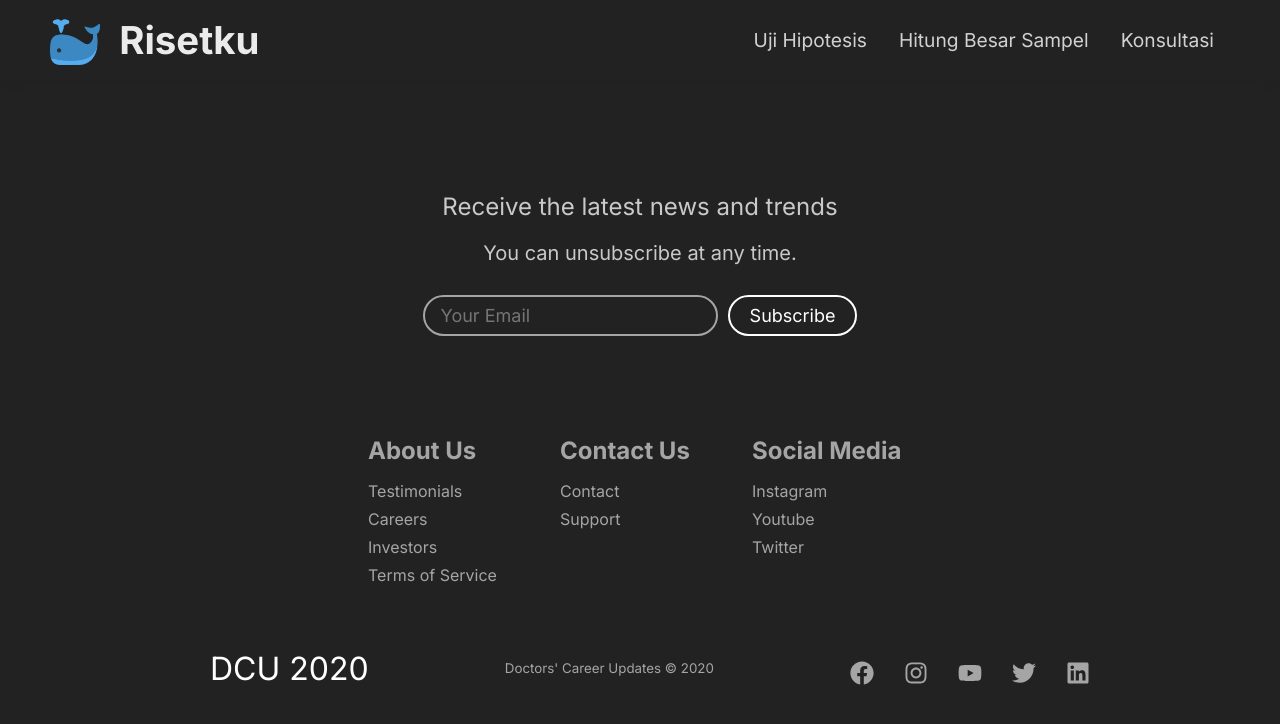
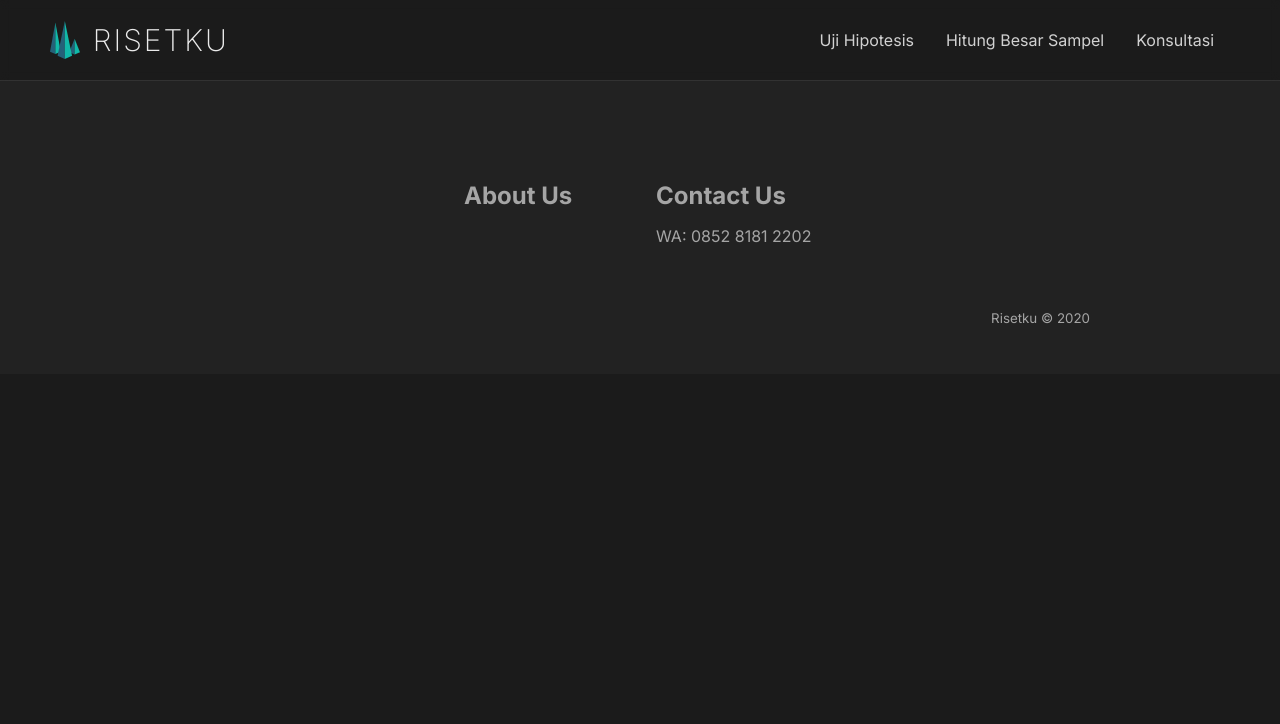
Before and after one commit to febriliankr/risetku.com, a React (Create React App) app: page /uji-hipotesis in a window 1280 px wide. Shown: the top 724 px of the page. Built offline with nearby package versions, Linux system fonts and the light colour scheme.

Commit message:
edited to look like obsidian md

```diff
--- a/public/index.html
+++ b/public/index.html
@@ -2,14 +2,14 @@
 <html lang="en">
   <head>
     <meta charset="utf-8" />
-    <link rel="icon" href="%PUBLIC_URL%/favicon.png" />
+    <link rel="icon" href="%PUBLIC_URL%/favicon.svg" />
     <meta name="viewport" content="width=device-width, initial-scale=1" />
     <meta name="theme-color" content="#000000" />
     <meta
       name="description"
       content="Aplikasi untuk memudahkan analisis penelitian Anda."
     />
-    <link rel="apple-touch-icon" href="%PUBLIC_URL%/logo192.png" />
+    <link rel="apple-touch-icon" href="%PUBLIC_URL%/favicon.svg" />
     <!--
       manifest.json provides metadata used when your web app is installed on a
       user's mobile device or desktop. See https://developers.google.com/web/fundamentals/web-app-manifest/
--- a/src/Pages/Landing.css
+++ b/src/Pages/Landing.css
@@ -6,7 +6,7 @@
 .landing__container {
   background-color: #1b1b1b;
   padding-top: 4rem;
-
+  background-image: url(https://obsidian.md/images/starfield.svg);
   min-height: 100vh;
 }
 
@@ -23,11 +23,12 @@
 }
 
 .landing__text-header{
-  font-size: 30px;
+  font-size: 50px;
   margin-bottom: 10px;
+  font-weight: 800;
   max-width: 900px;
-
-  background: -webkit-linear-gradient(45deg, #15a4f7, #17ffd8 80%);
+  background: #fff;
+  /* background: -webkit-linear-gradient(45deg, #15a4f7, #17ffd8 80%); */
   -webkit-background-clip: text;
   -webkit-text-fill-color: transparent;
 }
--- a/src/components/Button/Button.css
+++ b/src/components/Button/Button.css
@@ -59,74 +59,6 @@
   font-size: 18px !important;
 }
 
-.btn--large:hover,
-.btn--medium:hover,
-.btn--mobile:hover {
-  transition: all 0.3s ease-out;
-  background: #fff;
-  color: #242424;
-}
-
-.btn--wide:hover {
-  color: #fff;
-  background-color: #f00946;
-}
-
-.blue {
-  background-color: #26a0da;
-  color: #fff;
-  border: none;
-}
-
-.red {
-  background-color: #f00946;
-  color: #fff;
-  border: none;
-}
-
-.cream {
-  background-color: #f6c06e;
-  color: #242424;
-  border: none;
-}
-
-.primary {
-  background-color: #242424;
-  color: #fff;
-  border: none;
-}
-
-.primary:hover {
-  background-color: #fff;
-  color: #242424;
-  border: none;
-}
-
-.green {
-  background-color: #25ce4a;
-  color: #fff;
-  border: none;
-}
-
-.green:hover {
-  background-color: #242424;
-}
-
-.btn-link {
-  display: flex;
-  justify-content: center;
-  align-items: center;
-  text-decoration: none;
-  padding: 8px 16px;
-  height: 100%;
-  width: 100%;
-}
-
-.btn--blue:hover {
-  background-image: linear-gradient(to right, #fff 0%, #26a0da 51%, #fff 100%);
-  color: #26a0da;
-}
-
 @media screen and (max-width: 960px) {
   .btn--evoblue {
     max-width: 100% !important;
@@ -151,58 +83,3 @@
   y: 100;
   box-shadow: 0px 0px 12px 0px rgba(38, 161, 218, 0.4);
 }
-
-/* evoblue light */
-.btn--evoblue-light {
-  border-radius: 50px;
-  transition: 0.3s;
-  border: 2px solid #fff;
-  background: transparent;
-  color: #fff;
-}
-
-.btn--evoblue-light:hover {
-  border: 2px solid #ffffff;
-  background: #ffffff;
-  color: #26a0da;
-  box-shadow: 0px 0px 70px 0px rgba(108, 226, 255, 0.7);
-}
-
-@media screen and (max-width: 960px) {
-  .btn--evoblue-light {
-    max-width: 100% !important;
-  }
-}
-
-.btn--evoblue-dark {
-  border-radius: 50px;
-  transition: 0.3s;
-  color: white;
-  border: 2px solid #ffffff;
-  background: transparent;
-  color: #fff;
-}
-
-.btn--evoblue-dark:hover {
-  border: 2px solid #26a0da;
-  background: linear-gradient(30deg, rgb(90, 189, 255) 0%, rgb(71, 104, 180) 100%);
-  /* background: #26a0da; */
-  color: #fff;
-  box-shadow: 0px 0px 12px 0px rgba(38, 161, 218, 0.4);
-}
-
-.btn--white {
-  border-radius: 50px;
-  transition: 0.3s;
-  color: #141414;
-  background-color: rgba(255, 255, 255, 0.432);
-  border: 2px solid rgba(255, 255, 255, 0.432);
-  box-shadow: 0px 0px 12px 0px rgba(0, 0, 0, 0.04);
-}
-
-.btn--white:hover {
-  border: 2px solid #ffffff;
-  background: #ffffff;
-  color: #000;
-  box-shadow: 0px 0px 12px 0px rgb(38, 160, 218, 0.2);
-}
--- a/src/components/Footer/Footer.js
+++ b/src/components/Footer/Footer.js
@@ -1,58 +1,18 @@
 import React from 'react';
 import './Footer.css';
 import { Link } from 'react-router-dom';
-import {
-  FaFacebook,
-  FaInstagram,
-  FaYoutube,
-  FaTwitter,
-  FaLinkedin
-} from 'react-icons/fa';
-import { Button } from '../Button/Button';
 
 function Footer() {
   return (
     <div className='footer-container'>
-      <section className='footer-subscription'>
-        <p className='footer-subscription-heading'>
-          Receive the latest news and trends
-        </p>
-        <p className='footer-subscription-text'>
-          You can unsubscribe at any time.
-        </p>
-        <div className='input-areas'>
-          <form>
-            <input
-              className='footer-input-dark'
-              name='email'
-              type='email'
-              placeholder='Your Email'
-            />
-            <Button buttonStyle='btn--evoblue-dark'>Subscribe</Button>
-          </form>
-        </div>
-      </section>
       <div className='footer-links'>
         <div className='footer-link-wrapper'>
           <div className='footer-link-items'>
-            <h2>About Us</h2>
-            <Link to='/'>Testimonials</Link>
-            <Link to='/'>Careers</Link>
-            <Link to='/'>Investors</Link>
-            <Link to='/'>Terms of Service</Link>
+          <Link to='/'><h2>About Us</h2></Link>
           </div>
           <div className='footer-link-items'>
             <h2>Contact Us</h2>
-            <Link to='/'>Contact</Link>
-            <Link to='/'>Support</Link>
-          </div>
-        </div>
-        <div className='footer-link-wrapper'>
-          <div className='footer-link-items'>
-            <h2>Social Media</h2>
-            <Link to='/'>Instagram</Link>
-            <Link to='/'>Youtube</Link>
-            <Link to='/'>Twitter</Link>
+            <Link to='/'>WA: 0852 8181 2202</Link>
           </div>
         </div>
       </div>
@@ -60,54 +20,10 @@ function Footer() {
         <div className='social-media-wrap'>
           <div className='footer-logo'>
             <Link to='/' className='social-logo'>
-              DCU 2020
+            <img src='favicon.svg' alt="Logo" className="navbar-icon"/>
             </Link>
           </div>
-          <small className='website-rights'>Doctors' Career Updates © 2020</small>
-          <div className='social-icons'>
-            <Link
-              className='social-icon-link'
-              to='/'
-              target='_blank'
-              aria-label='Facebook'
-            >
-              <FaFacebook />
-            </Link>
-            <Link
-              className='social-icon-link'
-              to='/'
-              target='_blank'
-              aria-label='Instagram'
-            >
-              <FaInstagram />
-            </Link>
-            <Link
-              className='social-icon-link'
-              to={
-                '//www.youtube.com/channel/UCsKsymTY_4BYR-wytLjex7A?view_as=subscriber'
-              }
-              target='_blank'
-              aria-label='Youtube'
-            >
-              <FaYoutube />
-            </Link>
-            <Link
-              className='social-icon-link'
-              to='/'
-              target='_blank'
-              aria-label='Twitter'
-            >
-              <FaTwitter />
-            </Link>
-            <Link
-              className='social-icon-link'
-              to='/'
-              target='_blank'
-              aria-label='LinkedIn'
-            >
-              <FaLinkedin />
-            </Link>
-          </div>
+          <small className='website-rights'>Risetku © 2020</small>
         </div>
       </section>
     </div>
--- a/src/components/Navbar/Navbar.css
+++ b/src/components/Navbar/Navbar.css
@@ -1,6 +1,8 @@
 .navbar {
-  background: #222222;
-  height: 80px;
+  background: rgba(22, 22, 22, 0.0);
+  backdrop-filter: blur(5px);
+  border-bottom: 1px solid rgba(255, 255, 255, 0.1);
+  height: 68px;
   display: flex;
   justify-content: center;
   align-items: center;
@@ -8,9 +10,6 @@
   position: sticky;
   top: 0;
   z-index: 999;
-  -webkit-box-shadow: 0px 0px 15px 0px rgba(0, 0, 0, 0.04);
-  -moz-box-shadow: 0px 0px 15px 0px rgba(0, 0, 0, 0.04);
-  box-shadow: 0px 0px 15px 0px rgba(0, 0, 0, 0.04);
 }
 
 .navbar-container {
@@ -34,15 +33,14 @@
   justify-self: start;
   cursor: pointer;
   text-decoration: none;
-  font-size: 1.2rem;
+  font-size: 1.0rem;
   display: flex;
   align-items: center;
 }
 
 .navbar-icon {
-  margin-right: 1.2rem;
-  max-width: 50px;
-
+  margin-right: 0.8rem;
+  max-width: 30px;
 }
 
 .nav-menu {
@@ -55,7 +53,6 @@
 }
 
 .nav-item {
-
   /* border-bottom: 2px solid white; */
   transition: 0.5s;
 }
@@ -74,10 +71,11 @@
   padding: 0.5rem 1rem;
   height: 100%;
   transition: 0.31s;
+  font-size: 16px;
 }
 
 .nav-links:hover {
-  color: #ffffff;
+  color: #37c1da;
 }
 
 .fa-bars {
@@ -171,3 +169,9 @@
     height: 120px;
   }
 }
+
+.logo-title{
+    font-size: 30px;
+    font-weight: 200;
+    letter-spacing: 2px;
+}
--- a/src/components/Navbar/Navbar.js
+++ b/src/components/Navbar/Navbar.js
@@ -32,8 +32,8 @@ function Navbar() {
     <div className="navbar">
       <div className="navbar-container container">
         <Link to="/" className="navbar-logo" onClick={closeMobileMenu}>
-          <img src='logo192.png' alt="dcu 2020" className="navbar-icon"/>
-          <h1>Risetku</h1>
+          <img src='favicon.svg' alt="Logo" className="navbar-icon"/>
+          <div className="logo-title">RISETKU</div>
 
         </Link>
         <div className="menu-icon" onClick={handleClick}>
--- a/src/index.css
+++ b/src/index.css
@@ -3,7 +3,7 @@
 }
 
 body {
-  background-color: #202020;
+  background-color: #1b1b1b;
   margin: 0;
 
   color: white;
```
Also changed, not shown: public/favicon.png (deleted), public/favicon.svg (added).
